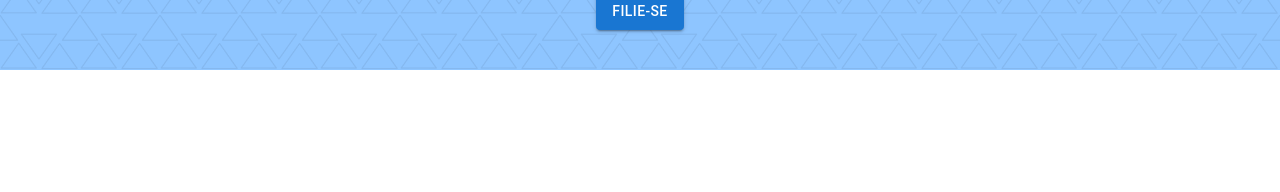
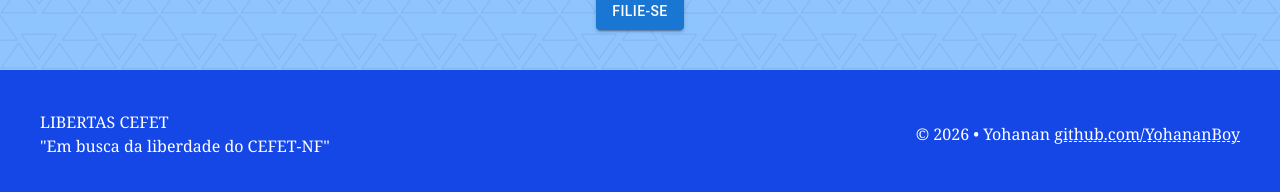
Before and after one commit to YohananBoy/LIBERTAS-CEFET, a Next.js app: page / in a window 1280 px wide. Shown: the part 3404-3596 px from the top of the page. Before the commit the page ends 3474 px from the top, so only its background shows below. Built offline with nearby package versions, Linux system fonts and the light colour scheme; what @mui/material-nextjs would draw is missing.

Commit message:
feat: adicionando footer e organizando layout.tsx

```diff
--- /dev/null
+++ b/src/app/_components/footer.tsx
@@ -0,0 +1,22 @@
+import Link from "next/link";
+
+export default function Footer() {
+  return (
+    <footer className="flex flex-row items-center justify-between bg-blue-700 p-10 text-white">
+      <div>
+        <p>LIBERTAS CEFET</p>
+        <p>"Em busca da liberdade do CEFET-NF"</p>
+      </div>
+      <p>
+        &copy; 2026 • Yohanan{" "}
+        <Link
+          href={"https://github.com/YohananBoy"}
+          target="_blank"
+          className="underline decoration-white decoration-dashed decoration-0"
+        >
+          github.com/YohananBoy
+        </Link>
+      </p>
+    </footer>
+  );
+}
--- a/src/app/layout.tsx
+++ b/src/app/layout.tsx
@@ -5,6 +5,8 @@
 
 import { TRPCReactProvider } from "~/trpc/react";
 import { AppRouterCacheProvider } from "@mui/material-nextjs/v15-appRouter";
+import Footer from "./_components/footer";
+import Header from "./_components/header";
 
 export const metadata: Metadata = {
   title: "Create T3 App",
@@ -33,9 +35,11 @@
   return (
     <html lang="en" className={`scroll-smooth ${notoSerif.className}`}>
       <body>
+        <Header></Header>
         <AppRouterCacheProvider options={{ enableCssLayer: true }}>
           {children}
         </AppRouterCacheProvider>
+        <Footer></Footer>
       </body>
     </html>
   );
--- a/src/app/page.tsx
+++ b/src/app/page.tsx
@@ -15,7 +15,6 @@
 export default function Home() {
   return (
     <main className="">
-      <Header></Header>
       <section
         id="inicio"
         className="flex scroll-mt-40 flex-col items-center justify-center bg-blue-50 bg-[url(/images/background.png)] bg-size-[5em] bg-repeat-round p-10 md:scroll-mt-38"
@@ -255,6 +254,7 @@
         <p className="text-blue-600">Clique aqui para se afiliar a gente!</p>
         <Button
           variant="contained"
+          target="_blank"
           href="https://docs.google.com/forms/d/e/1FAIpQLSdyRTSdxZSwVULfxrlAjU0I8pMZQt6cH1yFnHx22dhBjul-XQ/viewform?usp=send_form"
         >
           Filie-se
```
